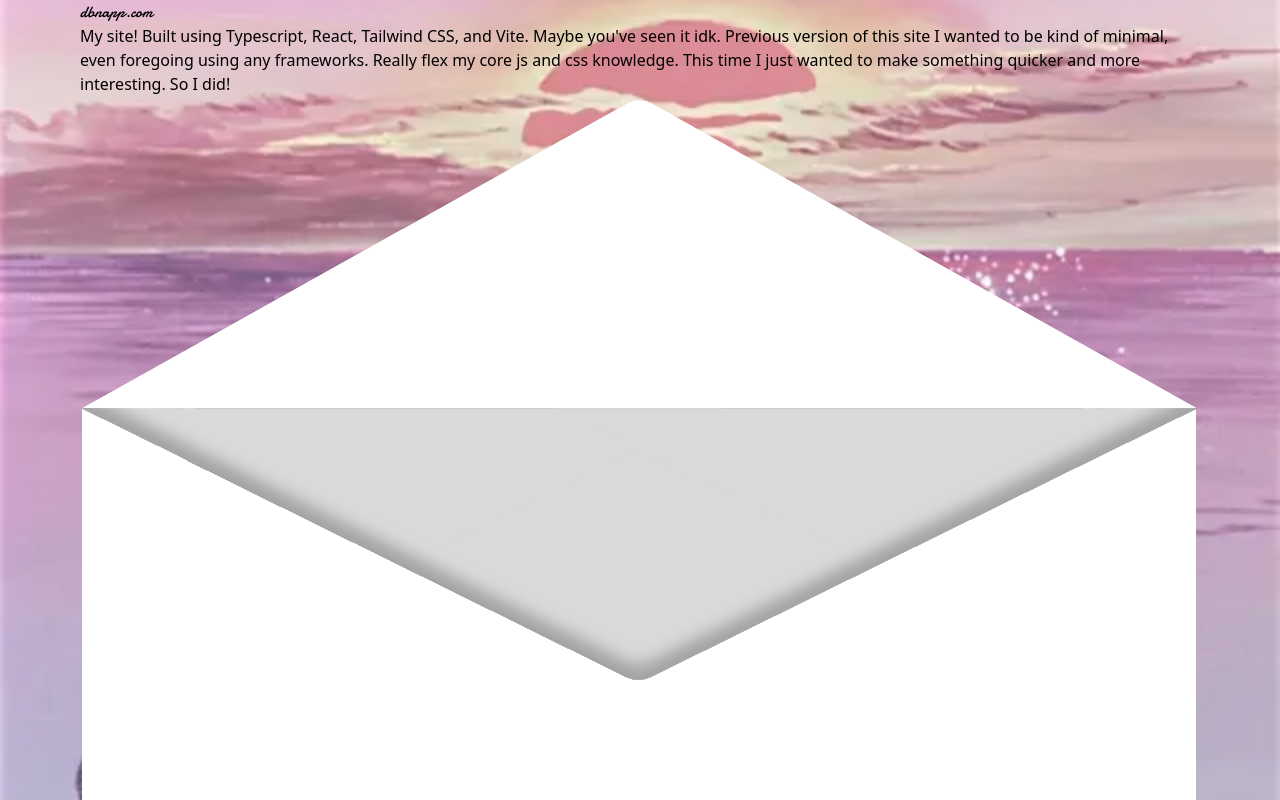
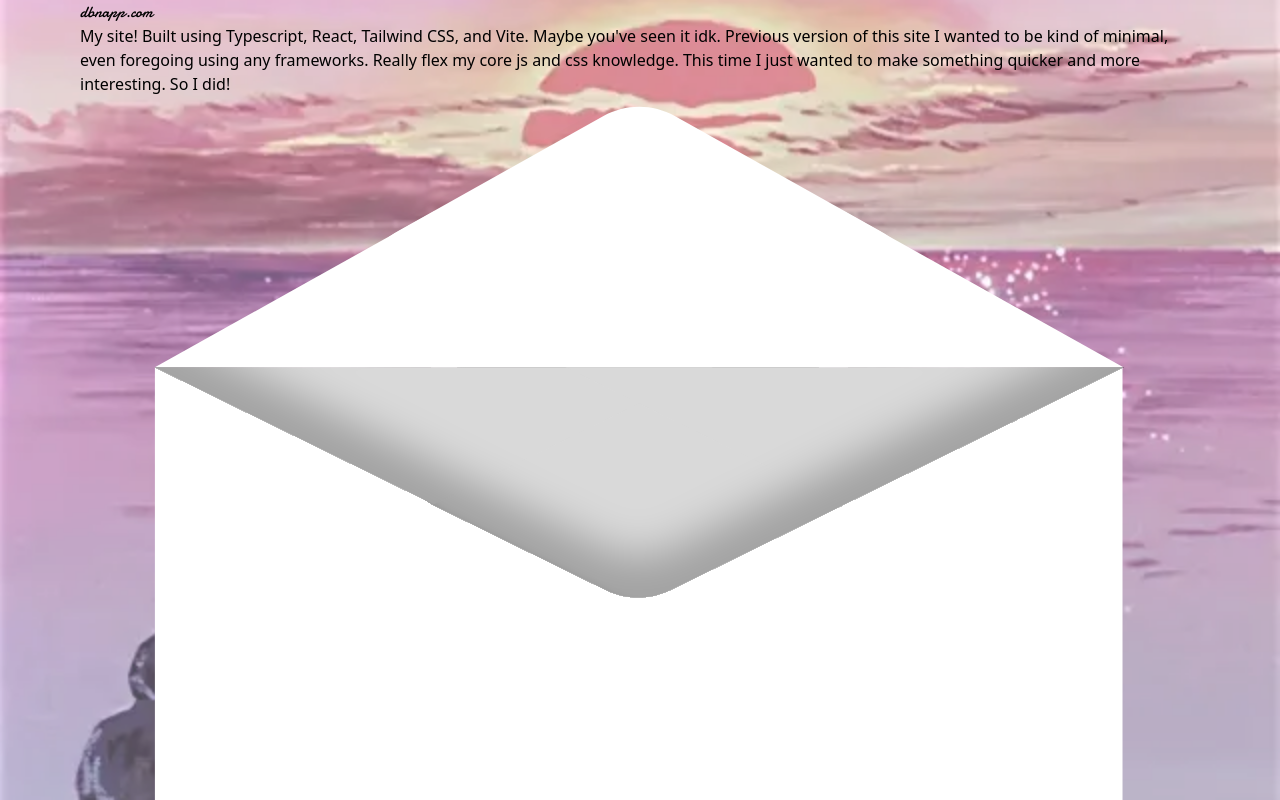
Before and after one commit to dbnapp/dbnapp.github.io, a React (Vite) app: page /projects in a window 1280 px wide. Built offline with nearby package versions, Linux system fonts and the light colour scheme.

Commit message:
try smaller envelope

```diff
--- a/src/components/Projects/Envelope.tsx
+++ b/src/components/Projects/Envelope.tsx
@@ -2,37 +2,45 @@ import React from "react";
 
 export const Envelope = () => {
   return (
-    <svg
-      xmlns="http://www.w3.org/2000/svg"
-      fill="none"
-      viewBox="85 0 1130 1010"
-    >
-      <path fill="#fff" d="M87 315h1124v695H87z" />
+    <svg xmlns="http://www.w3.org/2000/svg" fill="none" viewBox="0 0 430 334">
+      <path fill="#fff" d="M28.7549 104.168h371.499V334H28.7549z" />
       <g filter="url(#a)">
         <path
           fill="#fff"
-          d="M636 8c8-5 19-5 27 0l455 255c26 14 16 52-13 52H194c-29 0-39-38-13-52L636 8Z"
+          d="M200.983 7.669c8.502-4.7642 18.871-4.7642 27.373 0l78.657 44.0725c25.158 14.0965 15.151 52.4265-13.687 52.4265H136.013c-28.838 0-38.8446-38.33-13.687-52.4265L200.983 7.669Z"
         />
       </g>
-      <path fill="#fff" d="m411 134 324 181H87l324-181Z" />
-      <path fill="#fff" d="m888 134 324 181H564l324-181Z" />
+      <path
+        fill="#fff"
+        d="m135.847 44.3129 107.087 59.8551H28.7603L135.847 44.3129Z"
+      />
+      <path
+        fill="#fff"
+        d="m293.497 44.3129 107.087 59.8551H186.41l107.087-59.8551Z"
+      />
       <g filter="url(#b)">
         <g filter="url(#c)">
           <path
             fill="#D9D9D9"
-            d="M636 586c8 4 17 4 25 0l442-218c27-13 17-53-12-53H206c-29 0-39 40-12 53l442 218Z"
+            d="M201.964 189.673c7.802 3.844 16.948 3.844 24.75 0l65.734-32.388c26.584-13.098 17.26-53.117-12.375-53.117H148.605c-29.635 0-38.959 40.019-12.375 53.117l65.734 32.388Z"
           />
         </g>
-        <path fill="#D9D9D9" d="m411 474 324-159H87l324 159Z" />
-        <path fill="#D9D9D9" d="m888 474 324-159H564l324 159Z" />
+        <path
+          fill="#D9D9D9"
+          d="m135.845 156.749 107.087-52.581H28.7578l107.0872 52.581Z"
+        />
+        <path
+          fill="#D9D9D9"
+          d="m293.5 156.749 107.087-52.581H186.413L293.5 156.749Z"
+        />
       </g>
       <defs>
         <filter
           id="a"
-          width="998.5"
-          height="342.9"
-          x="150.3"
-          y="4.1"
+          width="245.405"
+          height="132.072"
+          x="91.9673"
+          y="4.0958"
           color-interpolation-filters="sRGB"
           filterUnits="userSpaceOnUse"
         >
@@ -46,19 +54,22 @@ export const Envelope = () => {
           <feGaussianBlur stdDeviation="8" />
           <feComposite in2="hardAlpha" operator="out" />
           <feColorMatrix values="0 0 0 0 0 0 0 0 0 0 0 0 0 0 0 0 0 0 0.25 0" />
-          <feBlend in2="BackgroundImageFix" result="effect1_dropShadow_101_2" />
+          <feBlend
+            in2="BackgroundImageFix"
+            result="effect1_dropShadow_102_33"
+          />
           <feBlend
             in="SourceGraphic"
-            in2="effect1_dropShadow_101_2"
+            in2="effect1_dropShadow_102_33"
             result="shape"
           />
         </filter>
         <filter
           id="b"
-          width="1125"
-          height="289.8"
-          x="87"
-          y="299"
+          width="371.829"
+          height="104.388"
+          x="28.7578"
+          y="88.1683"
           color-interpolation-filters="sRGB"
           filterUnits="userSpaceOnUse"
         >
@@ -73,14 +84,14 @@ export const Envelope = () => {
           <feGaussianBlur stdDeviation="8" />
           <feComposite in2="hardAlpha" k2="-1" k3="1" operator="arithmetic" />
           <feColorMatrix values="0 0 0 0 0 0 0 0 0 0 0 0 0 0 0 0 0 0 0.25 0" />
-          <feBlend in2="shape" result="effect1_innerShadow_101_2" />
+          <feBlend in2="shape" result="effect1_innerShadow_102_33" />
         </filter>
         <filter
           id="c"
-          width="944.6"
-          height="277.8"
-          x="178.2"
-          y="315"
+          width="191.551"
+          height="92.3878"
+          x="120.563"
+          y="104.168"
           color-interpolation-filters="sRGB"
           filterUnits="userSpaceOnUse"
         >
@@ -95,7 +106,7 @@ export const Envelope = () => {
           <feGaussianBlur stdDeviation="2" />
           <feComposite in2="hardAlpha" k2="-1" k3="1" operator="arithmetic" />
           <feColorMatrix values="0 0 0 0 0 0 0 0 0 0 0 0 0 0 0 0 0 0 0.25 0" />
-          <feBlend in2="shape" result="effect1_innerShadow_101_2" />
+          <feBlend in2="shape" result="effect1_innerShadow_102_33" />
         </filter>
       </defs>
     </svg>
```
